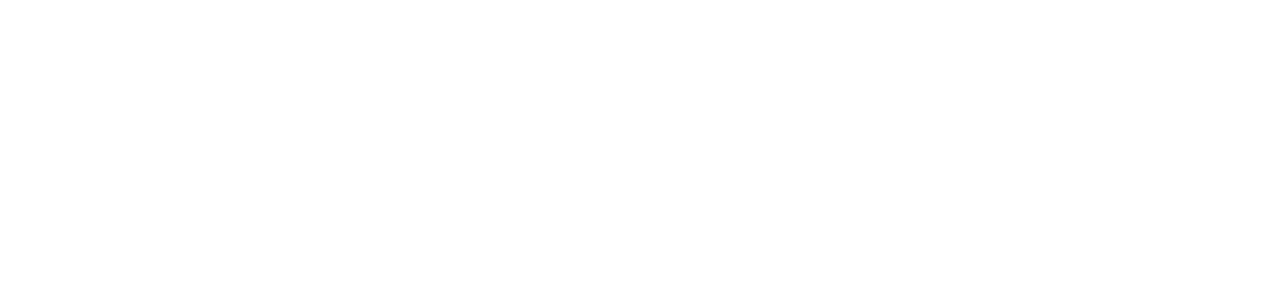
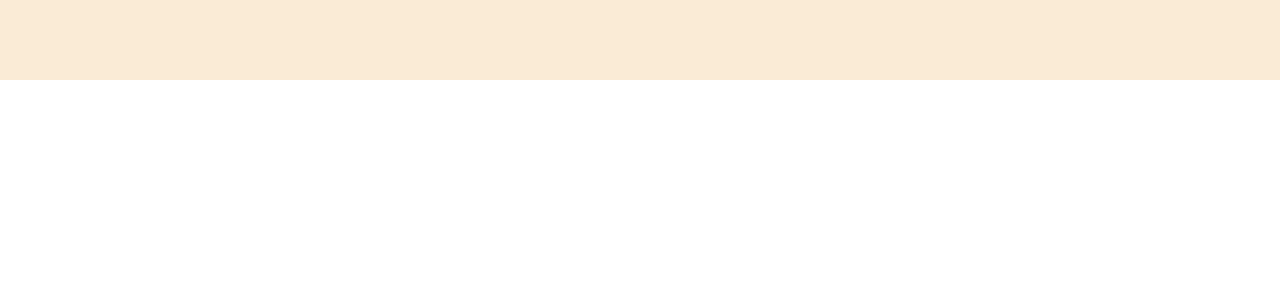
Before and after one commit to samirdourado/hamburgueria-v2-samirdourado, a React (Vite) app: page / in a window 1280 px wide. Shown: the top 300 px of the page. Built offline with nearby package versions, Linux system fonts and the light colour scheme.

Commit message:
Feat Contexts

```diff
--- a/src/App.tsx
+++ b/src/App.tsx
@@ -1,12 +1,17 @@
-import { useState } from 'react'
+
+import { CartProvider } from './contexts/cartContext'
+import { UserProvider } from './contexts/userContext'
+import { RoutesCentral } from './routes'
 
 function App() {
 
 
   return (
-    <div>
-
-    </div>
+    <UserProvider>
+      <CartProvider>
+        <RoutesCentral/>
+      </CartProvider>
+    </UserProvider>
   )
 }
 
--- /dev/null
+++ b/src/components/container/index.ts
@@ -0,0 +1,10 @@
+import styled from "styled-components";
+
+export const Container = styled.div`
+    width: 100%;
+    height: 80px;
+    min-width: 320px;
+    max-width: 1600px;
+    background-color: antiquewhite;
+    margin: 0 auto;
+`
--- /dev/null
+++ b/src/contexts/cartContext.tsx
@@ -0,0 +1,16 @@
+import { createContext } from "react";
+
+export const CartContext = createContext({})
+
+interface iProps {
+    children: React.ReactNode
+}
+
+export const CartProvider = ({ children }:iProps) => {
+
+    return(
+        <CartContext.Provider value={{}}>
+            { children }
+        </CartContext.Provider>
+    )
+}
--- /dev/null
+++ b/src/contexts/userContext.tsx
@@ -0,0 +1,16 @@
+import { createContext } from "react";
+
+export const UserContext = createContext({})
+
+interface iProps {
+    children: React.ReactNode
+}
+
+export const UserProvider = ({ children }:iProps) => {
+
+    return(
+        <UserContext.Provider value={{}}>
+            { children }
+        </UserContext.Provider>
+    )
+}
--- a/src/main.tsx
+++ b/src/main.tsx
@@ -1,10 +1,16 @@
 import React from 'react'
 import ReactDOM from 'react-dom/client'
 import App from './App'
+import { BrowserRouter } from "react-router-dom"
+import { GlobalStyle } from './styles/globalStyles'
 
 
 ReactDOM.createRoot(document.getElementById('root') as HTMLElement).render(
   <React.StrictMode>
-    <App />
+    <BrowserRouter>
+    <GlobalStyle/>
+      <App />
+      {/* chamar o toastContainer */}
+    </BrowserRouter>
   </React.StrictMode>,
 )
--- a/src/pages/home/index.tsx
+++ b/src/pages/home/index.tsx
@@ -1,3 +1,11 @@
+import { Container } from "../../components/container"
+
 export const HomePage = () => {
+    return(
+        <Container>
+
+        </Container>
+    )
+
 
 }
--- a/src/pages/login/index.tsx
+++ b/src/pages/login/index.tsx
@@ -1,3 +1,13 @@
+import logo from "../../assets/burguer-kenzie.svg"
+import { Container } from "../../components/container"
+
+
 export const LoginPage = () => {
 
+    return(
+        <Container>
+
+        </Container>
+    )
+
 }
--- /dev/null
+++ b/src/pages/login/teste.html
@@ -0,0 +1 @@
+<img src=""
--- a/src/pages/notFound/index.tsx
+++ b/src/pages/notFound/index.tsx
@@ -1,3 +1,11 @@
+import { Container } from "../../components/container"
+
 export const NotFoundPage = () => {
+    return(
+        <Container>
+
+        </Container>
+    )
+
 
 }
--- a/src/pages/register/index.tsx
+++ b/src/pages/register/index.tsx
@@ -1,3 +1,11 @@
+import { Container } from "../../components/container"
+
 export const RegisterPage = () => {
 
+    return(
+        <Container>
+
+        </Container>
+    )
+
 }
--- a/src/routes/index.tsx
+++ b/src/routes/index.tsx
@@ -1,5 +1,19 @@
-
+import { Routes, Route } from "react-router-dom"
+import { HomePage } from "../pages/home"
+import { LoginPage } from "../pages/login"
+import { NotFoundPage } from "../pages/notFound"
+import { RegisterPage } from "../pages/register"
 
 export const RoutesCentral = () => {
 
+    return(
+        <Routes>
+            <Route path="/" element={<LoginPage/>}/>
+            <Route path="cadastro" element={<RegisterPage/>}/>
+            <Route path="cadastro" element={<NotFoundPage/>}/>
+            <Route path="cadastro" element={<NotFoundPage/>}/>
+            <Route path="cadastro" element={<HomePage/>}/>
+        </Routes>
+    )
+
 }
```
